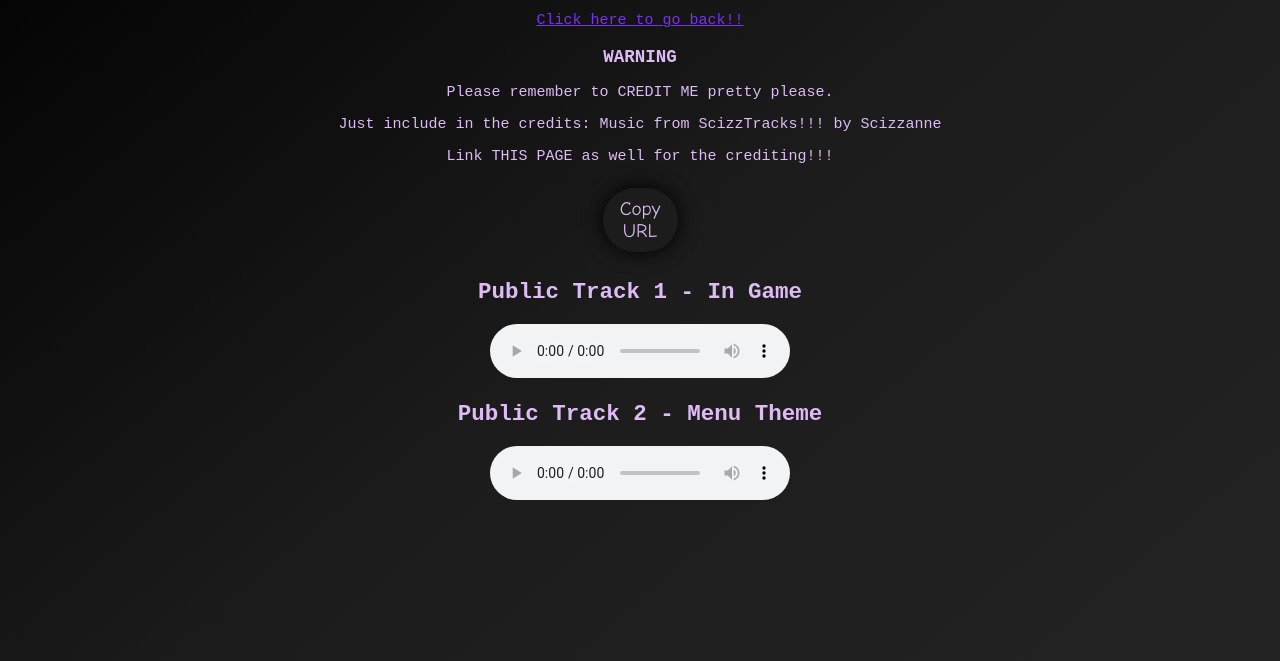
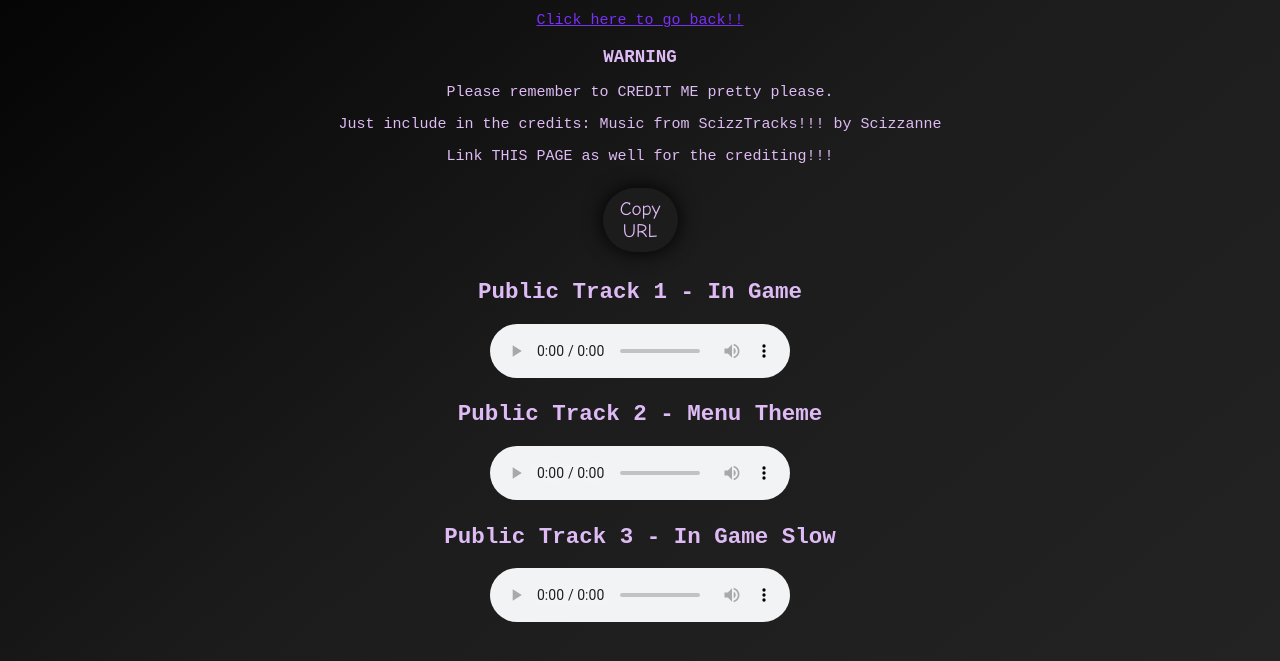
Before and after one commit to Scizzanne/Scizzanne.github.io, a plain HTML site: page scizztracks.html in a window 1280 px wide. Shown: the part 163-824 px from the top of the page. Drawn offline with Linux system fonts and the light colour scheme.

Commit message:
added a scizztrack (numbah 3)

```diff
--- a/scizztracks.html
+++ b/scizztracks.html
@@ -20,7 +20,6 @@
             Wellll do not worry, I got u homie!
             Feel free to download any one of these tracks and use these in your games!</p>
 
-
             <a href="index.html"> Click here to go back!! </a>
 
         <h3>WARNING</h3>
@@ -40,5 +39,11 @@
             <source src="./PublicMusic/PublicTrack2-Menu.mp3">
             Your browser does not support the audio element.
         </audio>
+
+        <h2>Public Track 3 - In Game Slow</h2>
+        <audio controls>
+            <source src="./PublicMusic/PublicTrack3-InGameSlow.mp3">
+            Your browser does not support the audio element.
+        </audio>
     </body>
 </html>
```
Also changed, not shown: 1 other file.
